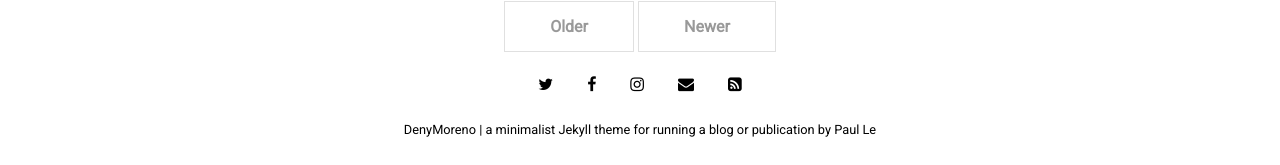
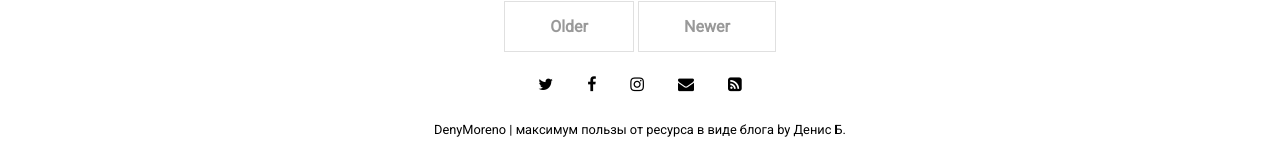
Before and after one commit to DenyMoreno/myblog, a Jekyll site: the page built from index.html, in a window 1280 px wide and 900 px high, scrolled down 1398 px. Shown: the part 732-897 px from the top of the window. Built offline with Jekyll 4.4.1, drawn with Linux system fonts in a browser that asks for light colours; nearby versions of some CDN libraries; the list of posts is cut into pages by our own code.

Commit message:
Update _config.yml

```diff
--- a/_config.yml
+++ b/_config.yml
@@ -11,8 +11,8 @@ plugins:             [jekyll-paginate, jekyll-sitemap, jekyll-feed, jekyll-seo-t
 
 # Customise atom feed settings (this is where Jekyll-Feed gets configuration information)
 title:		           "DenyMoreno"
-description:	       "a minimalist Jekyll theme for running a blog or publication"
-author:              "Paul Le"
+description:	       "максимум пользы от ресурса в виде блога"
+author:              "Денис Б."
 
 # RSS 2.0 can be used instead of Atom by uncommenting following two lines
 #feed:
```
